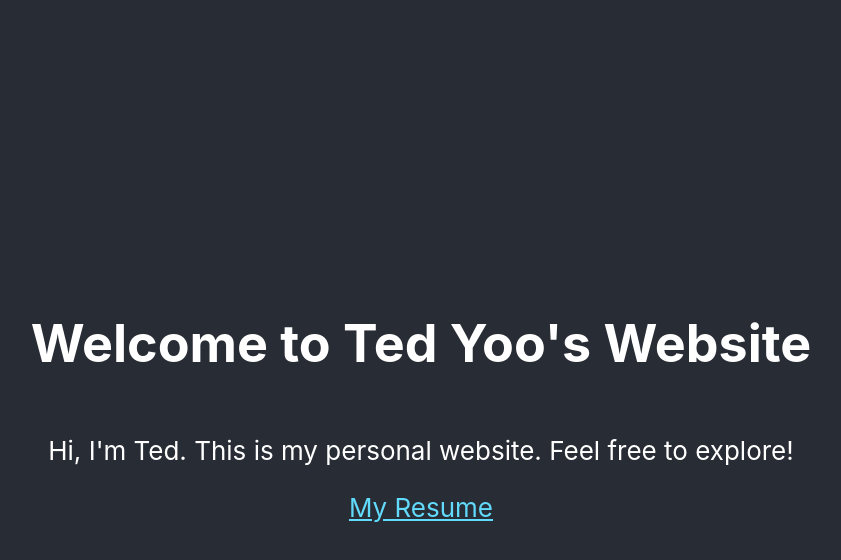
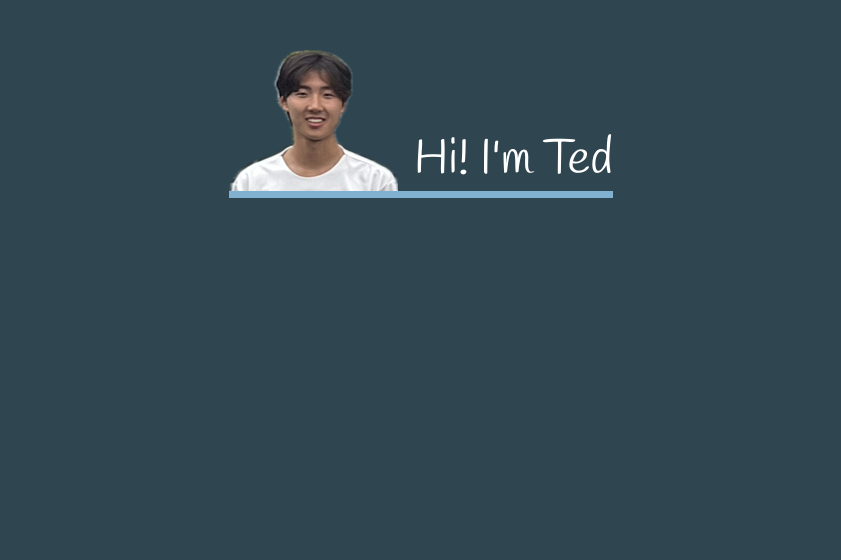
Before and after one commit to realted/website2024, a React (Create React App) app: page / in a window 1280 px wide. Shown: the top 560 px of the page, without its empty margins (219-1060 px from the left). Built offline with nearby package versions, Linux system fonts and the light colour scheme.

Commit message:
commit 4

```diff
--- a/src/App.css
+++ b/src/App.css
@@ -1,38 +1,46 @@
-.App {
+@import url('https://fonts.googleapis.com/css2?family=Handlee&display=swap');
+
+
+.App{
   text-align: center;
+  background-color: #2F4550;
+  min-height: 100vh;
 }
 
-.App-logo {
-  height: 40vmin;
-  pointer-events: none;
-}
-
-@media (prefers-reduced-motion: no-preference) {
-  .App-logo {
-    animation: App-logo-spin infinite 20s linear;
-  }
+.RowTop {
+  display: flex;
+  flex-direction: row;
+  align-items: center;
+  justify-content: center;
 }
 
 .App-header {
-  background-color: #282c34;
-  min-height: 100vh;
-  display: flex;
-  flex-direction: column;
-  align-items: center;
-  justify-content: center;
-  font-size: calc(10px + 2vmin);
+  font-family: 'Handlee', cursive;
+  font-size: 3rem;
+  font-style: normal;
+  font-weight: 200;
   color: white;
+  margin-top: 5rem;
+}
+
+.Rect1 {
+  width: 24rem;
+  height: 0.45rem;
+  background-color: #80B1D1;
+  margin: 0 auto;
+  margin-top: -3.08rem;
+}
+
+
+.App-text1 {
+  color: #ffffff;
+  font-size: 2rem;
+}
+
+.profile-image{
+  margin-right: 1rem;
 }
 
 .App-link {
   color: #61dafb;
 }
-
-@keyframes App-logo-spin {
-  from {
-    transform: rotate(0deg);
-  }
-  to {
-    transform: rotate(360deg);
-  }
-}
--- a/src/App.js
+++ b/src/App.js
@@ -1,12 +1,27 @@
 import React from 'react';
+import tedYooImage from './webim1.png';
 import './App.css';
 
 function App() {
   return (
-    <div className="App">
+    <div className = "App">
+      <div className="RowTop">
+        <img src={tedYooImage} className="profile-image" alt="Ted Yoo" />
         <header className="App-header">
-        <h1>Welcome to Ted Yoo's Website</h1>
-        <p>
+          <p>Hi! I'm Ted</p>
+        </header>
+      </div>
+      <div className="Rect1"></div>
+    </div>
+  );
+}
+
+export default App;
+
+
+
+{/*
+<p className="App-text1">
 Hi, I'm Ted. This is my personal website. Feel free to explore!
 </p>
 <a
@@ -17,9 +32,5 @@ function App() {
 >
 My Resume
 </a>
-      </header>
-    </div>
-  );
-}
 
-export default App;
+*/}
```
Also changed, not shown: src/webim1.png (added), src/webim2.png (added). Lines whose indentation alone changed are shown as unchanged.
